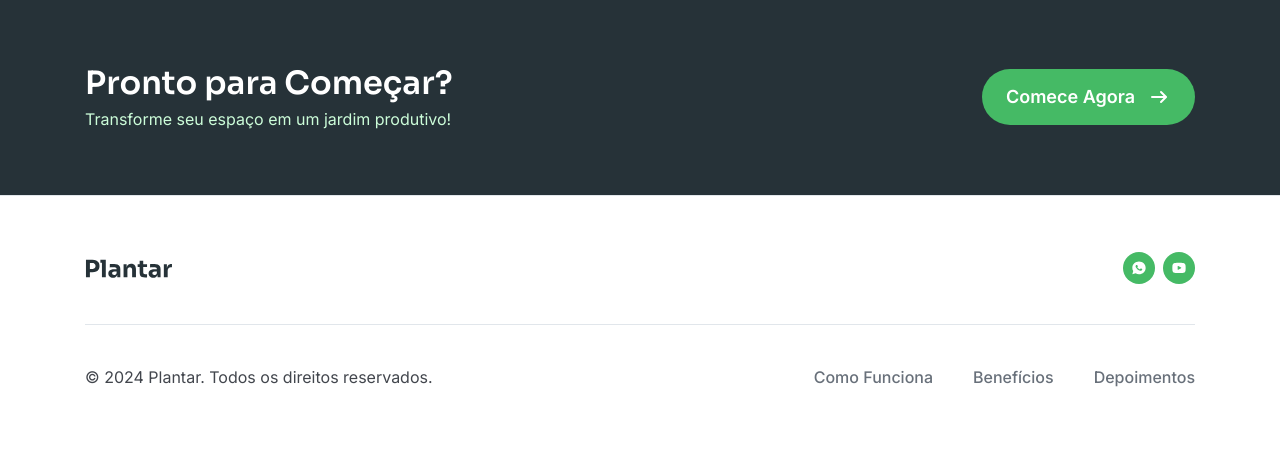
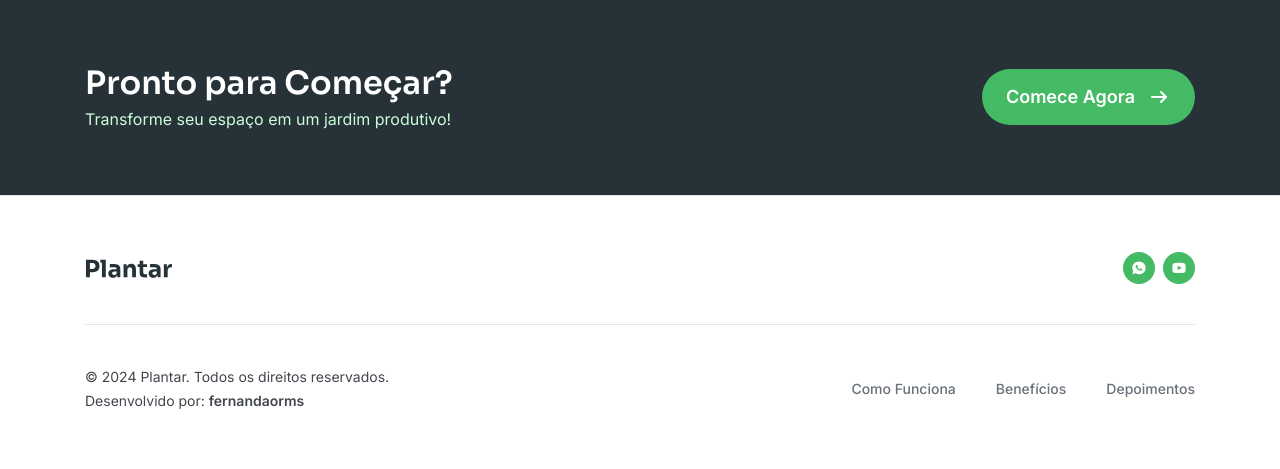
Before and after one commit to fernandaorms/plantar-lp, a PHP site: page / in a window 1280 px wide. Shown: the part 3251-3720 px from the top of the page. Before the commit the page ends 3638 px from the top, so only its background shows below. Run offline with PHP 8.4, Linux system fonts and the light colour scheme; data that the repository does not hold is empty.

Commit message:
now finished

```diff
--- a/assets/css/style.css
+++ b/assets/css/style.css
@@ -959,7 +959,16 @@ footer {
 
     .bottom {
         padding-top: 40px;
+        font-size: 14px;
+
+        .powered-by a {
+            font-weight: 600;
+            &:hover {
+                color: #45BA65;
+            }
+        }
     }
+
 
     @media screen and (max-width: 1199px) {
         & {
@@ -974,6 +983,7 @@ footer {
             padding-top: 32px;
             flex-direction: column-reverse;
             gap: 32px 0;
+            align-items: flex-start !important;
 
             .menu {
                 width: 100%;
--- a/assets/js/main.js
+++ b/assets/js/main.js
@@ -38,8 +38,8 @@ function smoothNavigation() {
 function toogleMenu(element) {
     element.classList.toggle('open');
 
-    const navElement = element.parentElement.parentElement.querySelector('.nav.responsiveness')
-    // const navElement = element.parentElement.parentElement.querySelector('.nav-v2.responsiveness')
+    const navElement = element.parentElement.parentElement.querySelector('.nav.responsiveness');
+    // const navElement = element.parentElement.parentElement.querySelector('.nav-v2.responsiveness');
 
     navElement.classList.toggle('open');
 }
--- a/custom/content.php
+++ b/custom/content.php
@@ -86,7 +86,7 @@ $GLOBALS['social_medias'] = [
 // Hero
 $GLOBALS['hero'] = [
     'style' => [
-        'background_image' => $GLOBALS['images_path'] . 'hero-bg-v2.webp'
+        'background_image' => $GLOBALS['images_path'] . 'hero-bg.webp'
     ],
     'title' => [
         'heading' => 'h1',
@@ -282,5 +282,13 @@ $GLOBALS['cta'] = [
 
 // Footer
 $GLOBALS['footer'] = [
-    'copyright' => '© 2024 Plantar. Todos os direitos reservados.'
+    'copyright' => '© 2024 Plantar. Todos os direitos reservados.',
+    'powered_by' => [
+        'prefix' => 'Desenvolvido por:',
+        'title' => 'fernandaorms',
+        'link' => [
+            'url' => 'https://github.com/fernandaorms',
+            'title' => 'Github fernandaorms'
+        ]
+    ]
 ];
--- a/custom/layout.php
+++ b/custom/layout.php
@@ -38,10 +38,10 @@ function menu($menu_items, $css_class=null) {
 }
 
 
-function button($link, $heading, $title, $icon = null, $css_class = null) {
+function button($link, $heading, $title, $icon = null, $css_class = null, $target='_self') {
     ?>
 
-    <a href='<?php echo($link['url']); ?>' title='<?php echo($link['title']); ?>' <?php if(!empty($css_class)) echo('class="' . $css_class . '"'); ?>>
+    <a href='<?php echo($link['url']); ?>' title='<?php echo($link['title']); ?>' <?php if(!empty($css_class)) echo('class="' . $css_class . '"'); ?> target='<?php echo($target); ?>'>
         <?php if(!empty($title)) heading($heading, $title); ?>
 
         <?php if(!empty($icon)) image($icon); ?>
```
Also changed, not shown: assets/images/hero-bg-v2.webp, assets/images/hero-bg-v3.webp (deleted), assets/images/hero-bg-v4.jpg (deleted), assets/images/hero-bg.webp, assets/images/icons/favicon.svg (added).
